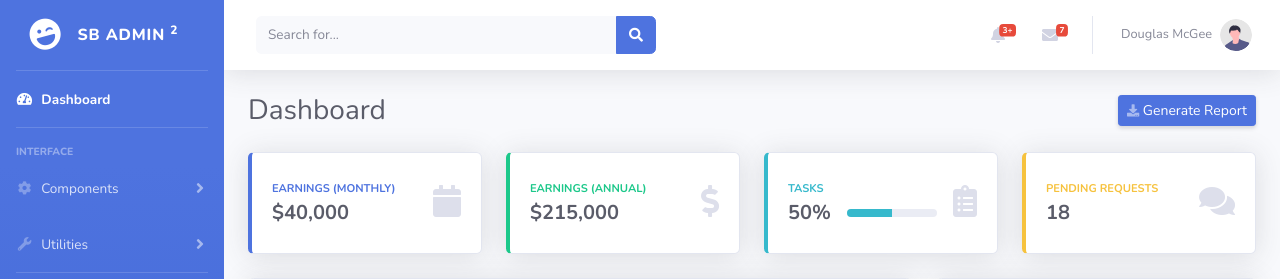
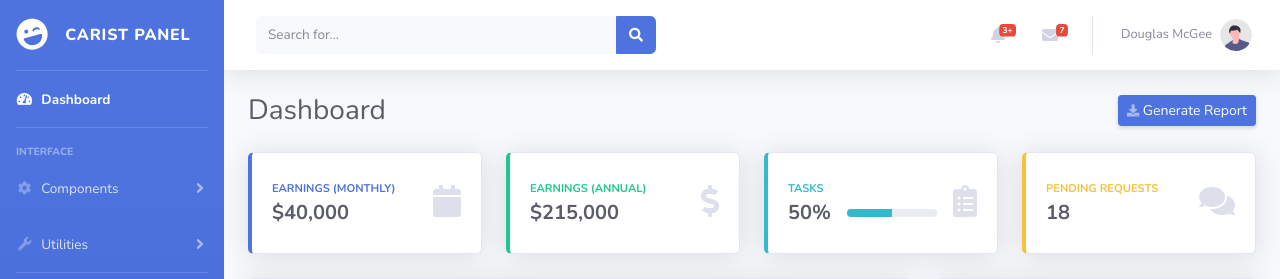
Before and after one commit to DricZ/carist_fIx, a PHP site: page /project1-carist/admin/dashboard.php in a window 1280 px wide. Shown: the top 279 px of the page. Run offline with PHP 8.4, Linux system fonts and the light colour scheme.

Commit message:
Ganti title html

```diff
--- a/project1-carist/admin/dashboard.php
+++ b/project1-carist/admin/dashboard.php
@@ -9,7 +9,7 @@
     <meta name="description" content="">
     <meta name="author" content="">
 
-    <title>SB Admin 2 - Dashboard</title>
+    <title>Dashboard</title>
 
     <!-- Custom fonts for this template-->
     <link href="vendor/fontawesome-free/css/all.min.css" rel="stylesheet" type="text/css">
@@ -35,7 +35,7 @@
                 <div class="sidebar-brand-icon rotate-n-15">
                     <i class="fas fa-laugh-wink"></i>
                 </div>
-                <div class="sidebar-brand-text mx-3">SB Admin <sup>2</sup></div>
+                <div class="sidebar-brand-text mx-3">Carist Panel</div>
             </a>
 
             <!-- Divider -->
```
